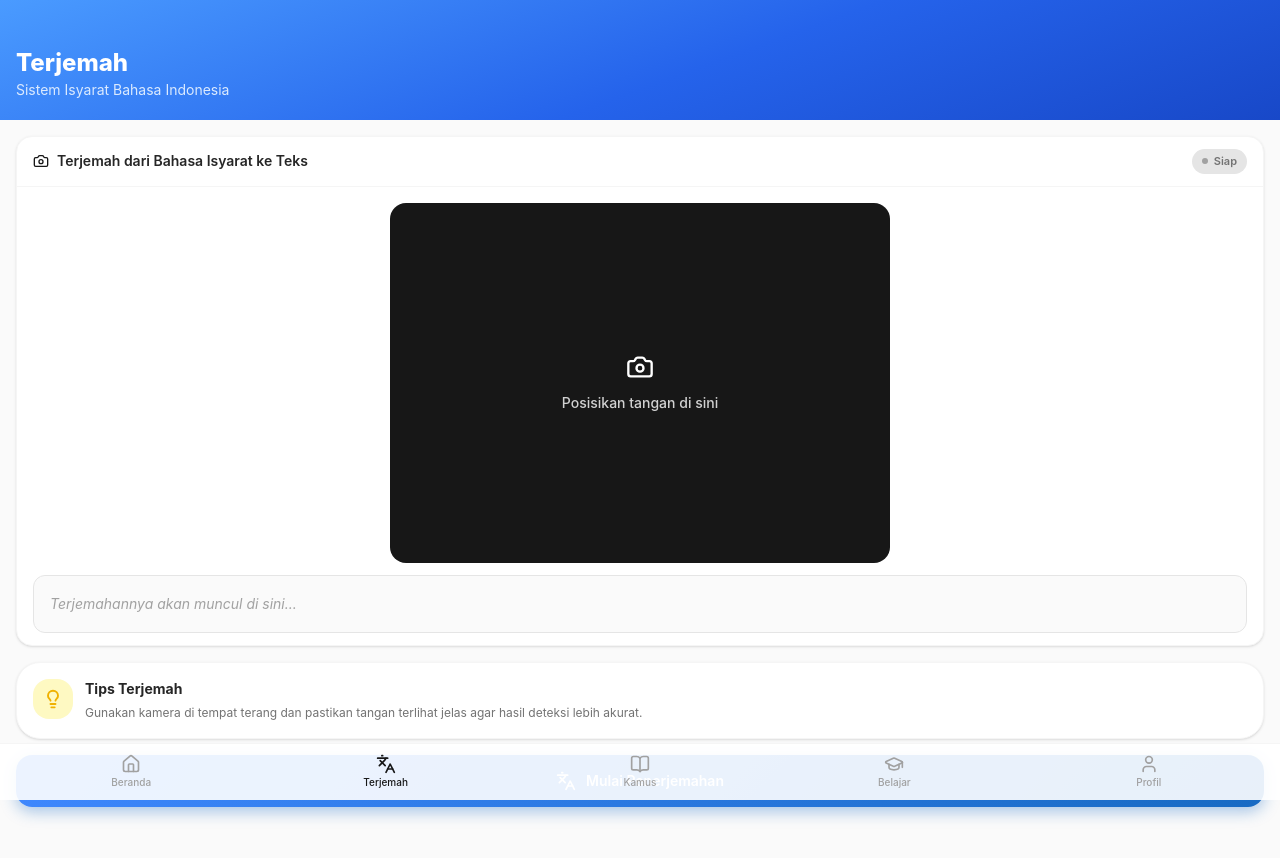
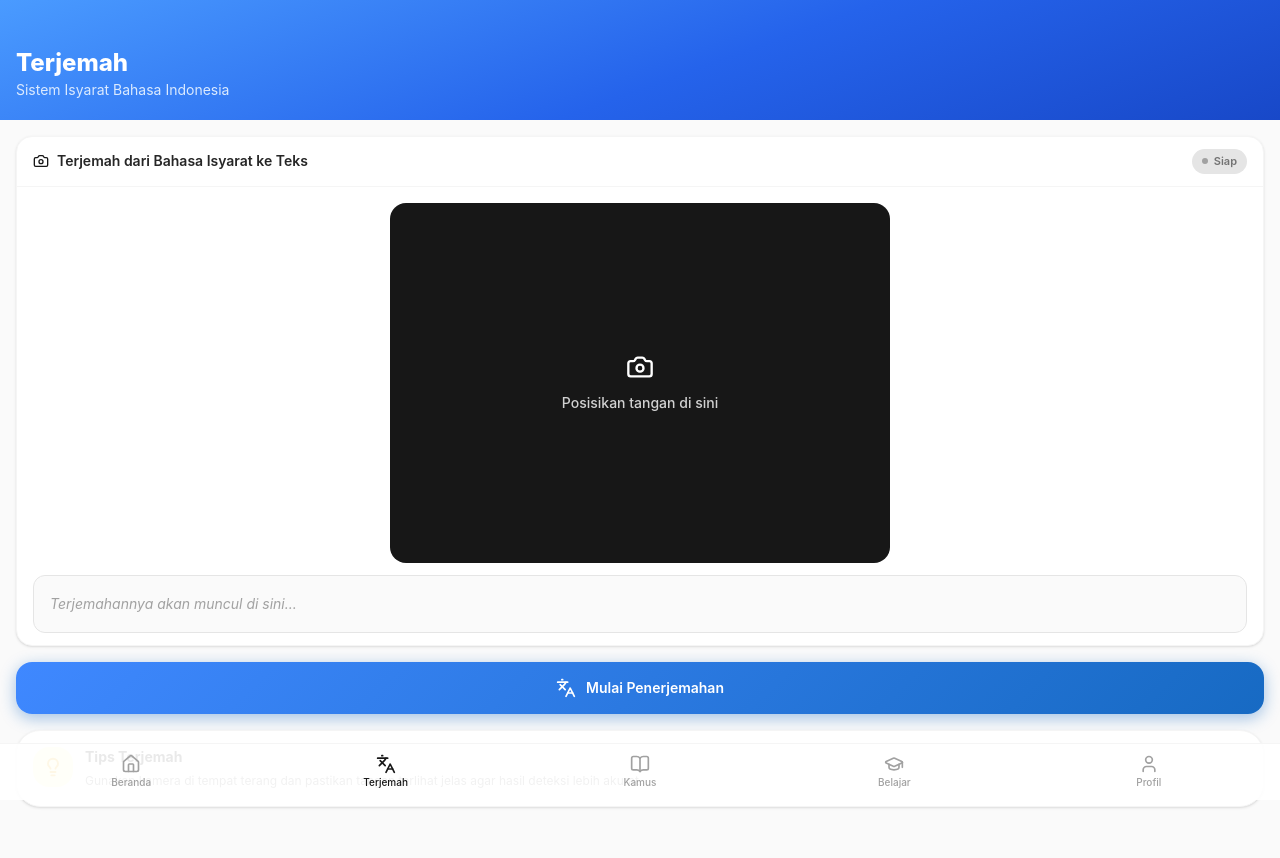
Before and after one commit to yutaptra/temanku-frontend, a React (Vite) app: page /translate in a window 1280 px wide. Shown: the top 858 px of the page. Built offline with nearby package versions, Linux system fonts and the light colour scheme; sample sign-in values are in the browser's storage.

Commit message:
refactor: move translation tips below action button

```diff
--- a/src/pages/Home.jsx
+++ b/src/pages/Home.jsx
@@ -24,7 +24,7 @@ const QUICK_ACTIONS = [
 
 // TODO: ganti dengan link Google Drive setelah Buku Panduan Aplikasi TEMANKU dibuat
 const PANDUAN_URL =
-  "https://drive.google.com/file/d/1HCHwnSw_Q8bBB6ev12VVxxRCxM-In84S/view?usp=sharing";
+  "https://drive.google.com/file/d/1vG-bMCW_Gq3dIfrzBoFCKuHlm8k7JSr_/view?usp=sharing";
 
 function StatCard({ icon, value, label }) {
   return (
--- a/src/pages/Translate.jsx
+++ b/src/pages/Translate.jsx
@@ -130,7 +130,9 @@ export default function Translate() {
           className={`${dk.card} rounded-2xl border shadow-sm overflow-hidden transition-colors duration-300`}
         >
           <div
-            className={`flex items-center justify-between px-4 py-3 border-b ${dk.isDark ? "border-neutral-800" : "border-neutral-100"}`}
+            className={`flex items-center justify-between px-4 py-3 border-b ${
+              dk.isDark ? "border-neutral-800" : "border-neutral-100"
+            }`}
           >
             <div className="flex items-center gap-2 text-primary-600">
               <Camera className="w-4 h-4" />
@@ -152,6 +154,7 @@ export default function Translate() {
                 style={{ transform: "scaleX(-1)" }}
               />
               <canvas ref={canvasRef} className="hidden" />
+
               {!isCameraActive && (
                 <div className="absolute inset-0 flex flex-col items-center justify-center gap-3">
                   <Camera className="w-7 h-7 text-white" />
@@ -180,24 +183,6 @@ export default function Translate() {
           </div>
         </div>
 
-        <div
-          className={`${dk.card} border rounded-3xl p-4 flex gap-3 items-start shadow-sm`}
-        >
-          <div className="w-10 h-10 rounded-2xl bg-yellow-100 flex items-center justify-center shrink-0">
-            <Lightbulb className="w-5 h-5 text-yellow-500" strokeWidth={2.3} />
-          </div>
-
-          <div>
-            <h3 className={`font-bold ${dk.textPrimary} text-sm mb-1`}>
-              Tips Terjemah
-            </h3>
-            <p className={`${dk.textSecondary} text-xs leading-relaxed`}>
-              Gunakan kamera di tempat terang dan pastikan tangan terlihat jelas
-              agar hasil deteksi lebih akurat.
-            </p>
-          </div>
-        </div>
-
         {!isCameraActive ? (
           <button
             onClick={start}
@@ -210,12 +195,13 @@ export default function Translate() {
           >
             {isLoading ? (
               <>
-                <LoaderCircle className="w-5 h-5 animate-spin" />{" "}
+                <LoaderCircle className="w-5 h-5 animate-spin" />
                 Menghubungkan...
               </>
             ) : (
               <>
-                <Languages className="w-5 h-5" /> Mulai Penerjemahan
+                <Languages className="w-5 h-5" />
+                Mulai Penerjemahan
               </>
             )}
           </button>
@@ -223,11 +209,33 @@ export default function Translate() {
           <button
             onClick={stop}
             className="w-full flex items-center justify-center gap-2.5 py-4 rounded-2xl font-semibold text-white text-sm transition-all duration-200 active:scale-95 bg-red-500 hover:bg-red-600"
-            style={{ boxShadow: "0 4px 16px rgba(239,68,68,0.35)" }}
+            style={{
+              boxShadow: "0 4px 16px rgba(239,68,68,0.35)",
+            }}
           >
-            <Square className="w-4 h-4 fill-current" /> Akhiri Penerjemahan
+            <Square className="w-4 h-4 fill-current" />
+            Akhiri Penerjemahan
           </button>
         )}
+
+        <div
+          className={`${dk.card} border rounded-3xl p-4 flex gap-3 items-start shadow-sm`}
+        >
+          <div className="w-10 h-10 rounded-2xl bg-yellow-100 flex items-center justify-center shrink-0">
+            <Lightbulb className="w-5 h-5 text-yellow-500" strokeWidth={2.3} />
+          </div>
+
+          <div>
+            <h3 className={`font-bold ${dk.textPrimary} text-sm mb-1`}>
+              Tips Terjemah
+            </h3>
+
+            <p className={`${dk.textSecondary} text-xs leading-relaxed`}>
+              Gunakan kamera di tempat terang dan pastikan tangan terlihat jelas
+              agar hasil deteksi lebih akurat.
+            </p>
+          </div>
+        </div>
       </div>
     </div>
   );
```
